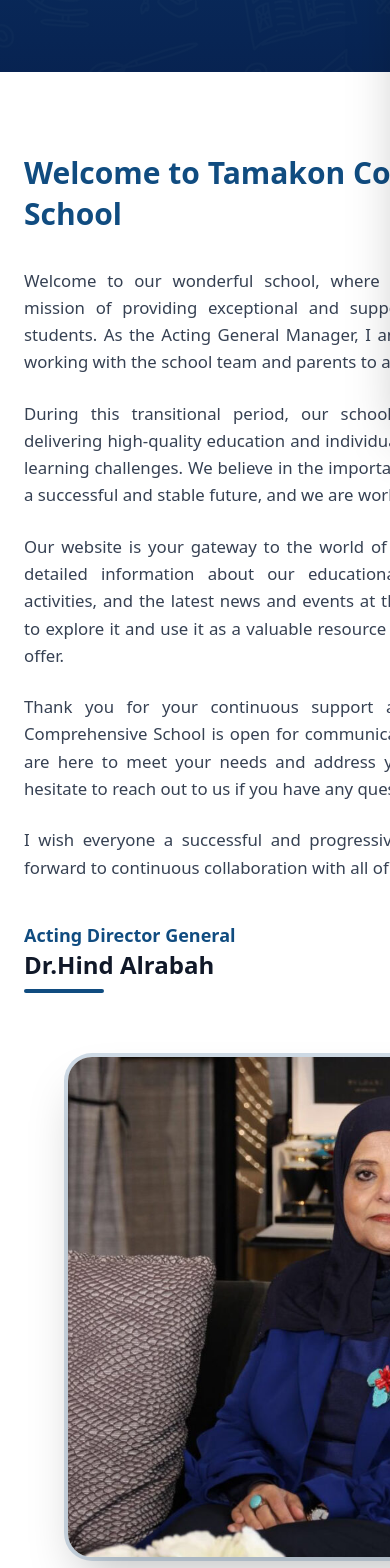
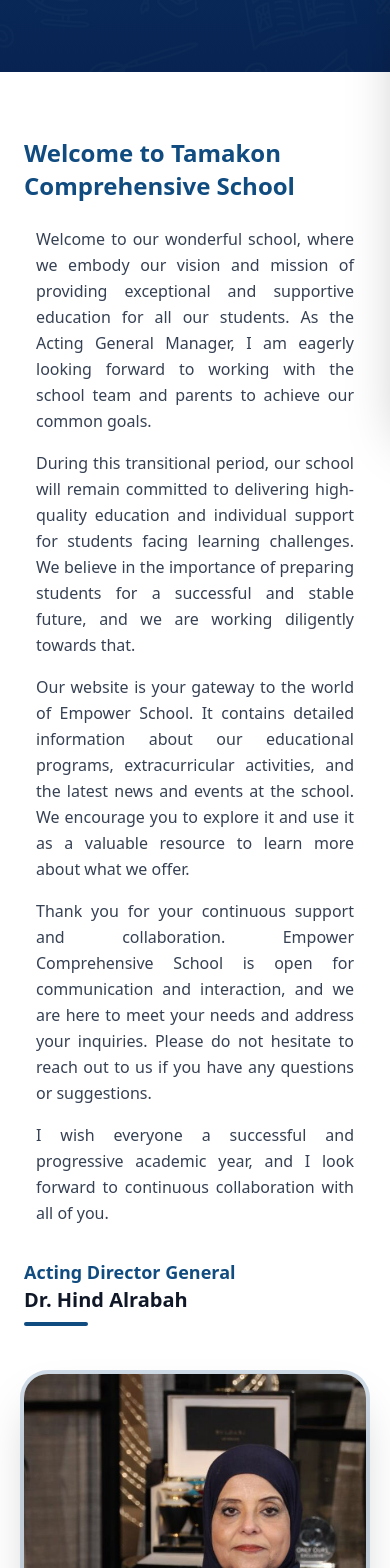
Before and after one commit to shakeel7521951/school-management-system, a React (Vite) app in the folder frontend/: page /acting-director-message in a window 390 px wide. Shown: the part 420-1988 px from the top of the page. Built offline with nearby package versions, Linux system fonts and the light colour scheme; no server answers.

Commit message:
responsiveness

```diff
--- a/frontend/src/pages/Tamakon/ActingDirectorGeneralMessage.jsx
+++ b/frontend/src/pages/Tamakon/ActingDirectorGeneralMessage.jsx
@@ -1,11 +1,12 @@
 import React from 'react'
-import {motion} from "framer-motion"
+import { motion } from "framer-motion"
+
 const ActingDirectorGeneralMessage = () => {
   return (
     <div className="w-full">
       {/* Hero Banner */}
       <section
-        className="relative w-full h-[50vh]  bg-cover bg-center flex items-center justify-center"
+        className="relative w-full h-[50vh] sm:h-[60vh] md:h-[50vh] lg:h-[55vh] bg-cover bg-center flex items-center justify-center"
         style={{ backgroundImage: "url('/images/about-cover.jpg')" }}
       >
         {/* Overlay */}
@@ -18,18 +19,18 @@
           transition={{ duration: 1 }}
           className="relative z-10 text-center text-white px-4"
         >
-          <h1 className="text-2xl md:text-6xl font-extrabold mb-4 drop-shadow-xl tracking-wide">
+          <h1 className="text-2xl sm:text-3xl md:text-5xl lg:text-6xl font-extrabold mb-4 drop-shadow-xl tracking-wide">
             Acting Director General Message
           </h1>
-          <p className="text-lg md:text-2xl font-medium text-gray-100 drop-shadow">
+          <p className="text-md sm:text-lg md:text-xl lg:text-2xl font-medium text-gray-100 drop-shadow">
             مدرسة التمكن الشاملة / Acting Director General Message
           </p>
         </motion.div>
       </section>
 
       {/* Content Section */}
-      <div className="container mx-auto px-6 lg:px-20 py-20">
-        <div className="grid md:grid-cols-2 gap-16 items-center">
+      <div className="container mx-auto px-6 sm:px-10 lg:px-20 py-16 lg:py-20">
+        <div className="grid md:grid-cols-2 gap-12 lg:gap-16 items-center">
           {/* Text */}
           <motion.div
             initial={{ opacity: 0, x: -50 }}
@@ -37,10 +38,10 @@
             transition={{ duration: 0.8 }}
             viewport={{ once: true }}
           >
-            <h2 className="text-3xl w-[600px] md:text-4xl font-bold text-[#104c80] mb-8 leading-snug">
+            <h2 className="text-2xl sm:text-3xl md:text-4xl lg:text-4xl font-bold text-[#104c80] mb-6 sm:mb-8 leading-snug">
               Welcome to Tamakon Comprehensive School
             </h2>
-           <div className="space-y-6 text-gray-700 leading-relaxed text-justify text-[1.05rem]">
+            <div className="space-y-4 sm:space-y-5 px-3 lg:px-0 text-gray-700 leading-relaxed text-justify text-[1rem] sm:text-[1.05rem] md:text-[1.1rem]">
               <p>
                 Welcome to our wonderful school, where we embody our vision and mission of
                 providing exceptional and supportive education for all our students. As the
@@ -72,18 +73,15 @@
               </p>
             </div>
 
-
             {/* Signature */}
-            <div className="mt-10">
-              <p className="text-lg font-semibold text-[#104c80]">
+            <div className="mt-8 sm:mt-10">
+              <p className="text-lg sm:text-xl font-semibold text-[#104c80]">
                 Acting Director General
-
-
               </p>
-              <p className="text-2xl font-bold text-gray-900">
-             Dr.Hind Alrabah
+              <p className="text-xl sm:text-2xl font-bold text-gray-900">
+                Dr. Hind Alrabah
               </p>
-              <div className="w-20 h-1 bg-[#104c80] mt-2 rounded-full"></div>
+              <div className="w-16 sm:w-20 h-1 bg-[#104c80] mt-2 rounded-full"></div>
             </div>
           </motion.div>
 
@@ -98,8 +96,8 @@
             <img
               src="./images/hind.jpg"
               alt="Acting Director Dr.Hind"
-              className="rounded-3xl shadow-2xl w-full max-w-lg md:max-w-xl object-cover ring-4 ring-[#104c80]/20"
-              style={{ height: "500px" }} // increased height
+              className="rounded-3xl shadow-2xl w-full max-w-md sm:max-w-lg md:max-w-xl object-cover ring-4 ring-[#104c80]/20"
+              style={{ height: "500px", maxHeight: "80vh" }} // responsive height
             />
           </motion.div>
         </div>
--- a/frontend/src/pages/Tamakon/DirectorManagerMessage.jsx
+++ b/frontend/src/pages/Tamakon/DirectorManagerMessage.jsx
@@ -6,7 +6,7 @@
     <div className="w-full">
       {/* Hero Banner */}
       <section
-        className="relative w-full h-[50vh]  bg-cover bg-center flex items-center justify-center"
+        className="relative w-full h-[50vh] sm:h-[55vh] md:h-[50vh] lg:h-[50vh] bg-cover bg-center flex items-center justify-center"
         style={{ backgroundImage: "url('/images/about-cover.jpg')" }}
       >
         {/* Overlay */}
@@ -17,20 +17,20 @@
           initial={{ opacity: 0, y: 40 }}
           animate={{ opacity: 1, y: 0 }}
           transition={{ duration: 1 }}
-          className="relative z-10 text-center text-white px-4"
+          className="relative z-10 text-center text-white px-4 sm:px-6"
         >
-          <h1 className="text-2xl md:text-6xl font-extrabold mb-4 drop-shadow-xl tracking-wide">
+          <h1 className="text-2xl sm:text-3xl md:text-5xl lg:text-6xl font-extrabold mb-4 drop-shadow-xl tracking-wide">
             Director Manager Message
           </h1>
-          <p className="text-lg md:text-2xl font-medium text-gray-100 drop-shadow">
+          <p className="text-md sm:text-lg md:text-xl lg:text-2xl font-medium text-gray-100 drop-shadow">
             مدرسة التمكن الشاملة / Director Manager Message
           </p>
         </motion.div>
       </section>
 
       {/* Content Section */}
-      <div className="container mx-auto px-6 lg:px-20 py-20">
-        <div className="grid md:grid-cols-2 gap-16 items-center">
+      <div className="container mx-auto px-4 sm:px-6 lg:px-20 py-16 lg:py-20">
+        <div className="grid md:grid-cols-2 gap-10 lg:gap-16 items-center">
           {/* Text */}
           <motion.div
             initial={{ opacity: 0, x: -50 }}
@@ -38,10 +38,10 @@
             transition={{ duration: 0.8 }}
             viewport={{ once: true }}
           >
-            <h2 className="text-3xl w-[600px] md:text-4xl font-bold text-[#104c80] mb-8 leading-snug">
+            <h2 className="text-2xl sm:text-3xl md:text-4xl lg:text-4xl font-bold text-[#104c80] mb-6 sm:mb-8 leading-snug">
               Welcome to Tamakon School specializing in learning disabilities
             </h2>
-            <div className="space-y-6 text-gray-700 leading-relaxed text-justify text-[1.05rem]">
+            <div className="space-y-4 px-3 lg:px-0 sm:space-y-5 text-gray-700 leading-relaxed text-justify text-[0.95rem] sm:text-[1rem] md:text-[1.05rem] lg:text-[1.05rem]">
               <p>
                 Welcome to our school, where we aim to fulfill the vision and
                 mission we have set for providing outstanding and supportive
@@ -79,14 +79,14 @@
             </div>
 
             {/* Signature */}
-            <div className="mt-10">
-              <p className="text-lg font-semibold text-[#104c80]">
+            <div className="mt-6 sm:mt-8 lg:mt-10">
+              <p className="text-lg sm:text-xl font-semibold text-[#104c80]">
                 Director Manager
               </p>
-              <p className="text-2xl font-bold text-gray-900">
+              <p className="text-xl sm:text-2xl font-bold text-gray-900">
                 Mona Almolla
               </p>
-              <div className="w-20 h-1 bg-[#104c80] mt-2 rounded-full"></div>
+              <div className="w-16 sm:w-20 h-1 bg-[#104c80] mt-2 rounded-full"></div>
             </div>
           </motion.div>
 
@@ -101,8 +101,8 @@
             <img
               src="./images/hero-bg.jpeg"
               alt="Director Manager Mona Almolla"
-              className="rounded-3xl shadow-2xl w-full max-w-lg md:max-w-xl object-cover ring-4 ring-[#104c80]/20"
-              style={{ height: "500px" }} // increased height
+              className="rounded-3xl shadow-2xl w-full max-w-md sm:max-w-lg md:max-w-xl object-cover ring-4 ring-[#104c80]/20"
+              style={{ height: "450px", maxHeight: "70vh" }}
             />
           </motion.div>
         </div>
```
Lines whose indentation alone changed are shown as unchanged.
